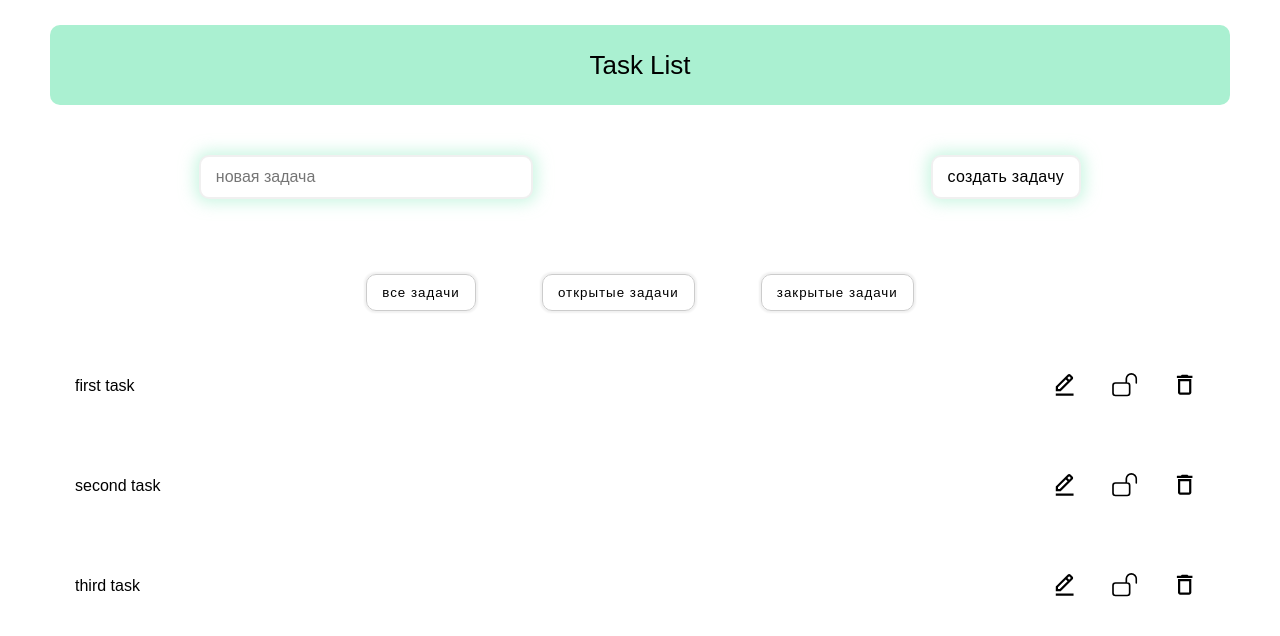
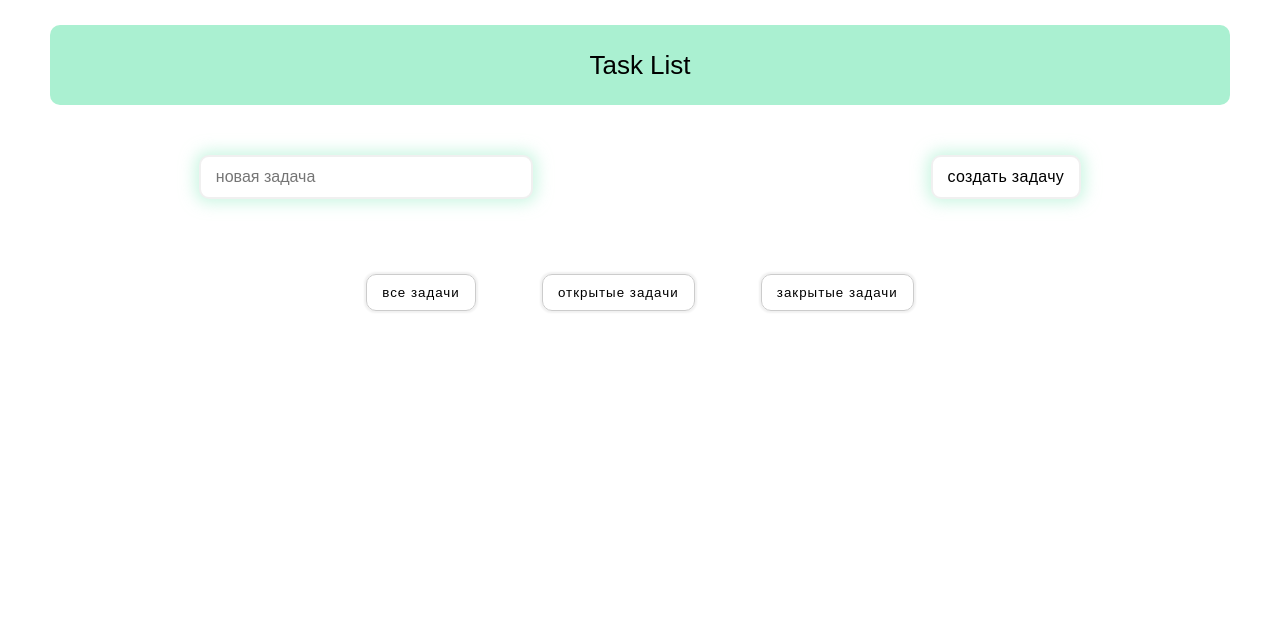
Before and after one commit to webdotG/task_runner__test.github.io, a React (Create React App) app: page / in a window 1280 px wide. Shown: the top 636 px of the page. Built offline with nearby package versions, Linux system fonts and the light colour scheme.

Commit message:
local storage add

```diff
--- a/src/App.js
+++ b/src/App.js
@@ -1,4 +1,4 @@
-import React, {useState} from 'react';
+import React, {useEffect, useState} from 'react';
 import Header from './components/Header/Header';
 import AddToDo from './components/AddToDo/AddToDo';
 import ToDoList from './components/ToDoList/ToDoList';
@@ -8,26 +8,13 @@ function App() {
 //useState хранит в себе всю информацию, аналог базы данных
   //вся информация массива с обьектами доступна в переменной TODO
   //SETTODO функция которая будет менять работать с TODO с массивом обьектов
-  const [todo, setTodo] = useState([
-    {
-      id: 1,
-      title: 'first task',
-      status: true,
-
-    },
-    {
-      id: 2,
-      title: 'second task',
-      status: true,
-
-    },
-    {
-      id: 3,
-      title: 'third task',
-      status: true,
-
-    },
-    ]);
+  const [todo, setTodo] = useState(
+    JSON.parse(localStorage.getItem('todo')) || []
+  );
+  useEffect( () => {
+    localStorage.setItem('todo' , JSON.stringify(todo))
+  }
+  ,[todo])
 
 //todo.forEach((i) => console.log(i.id))
 
```
